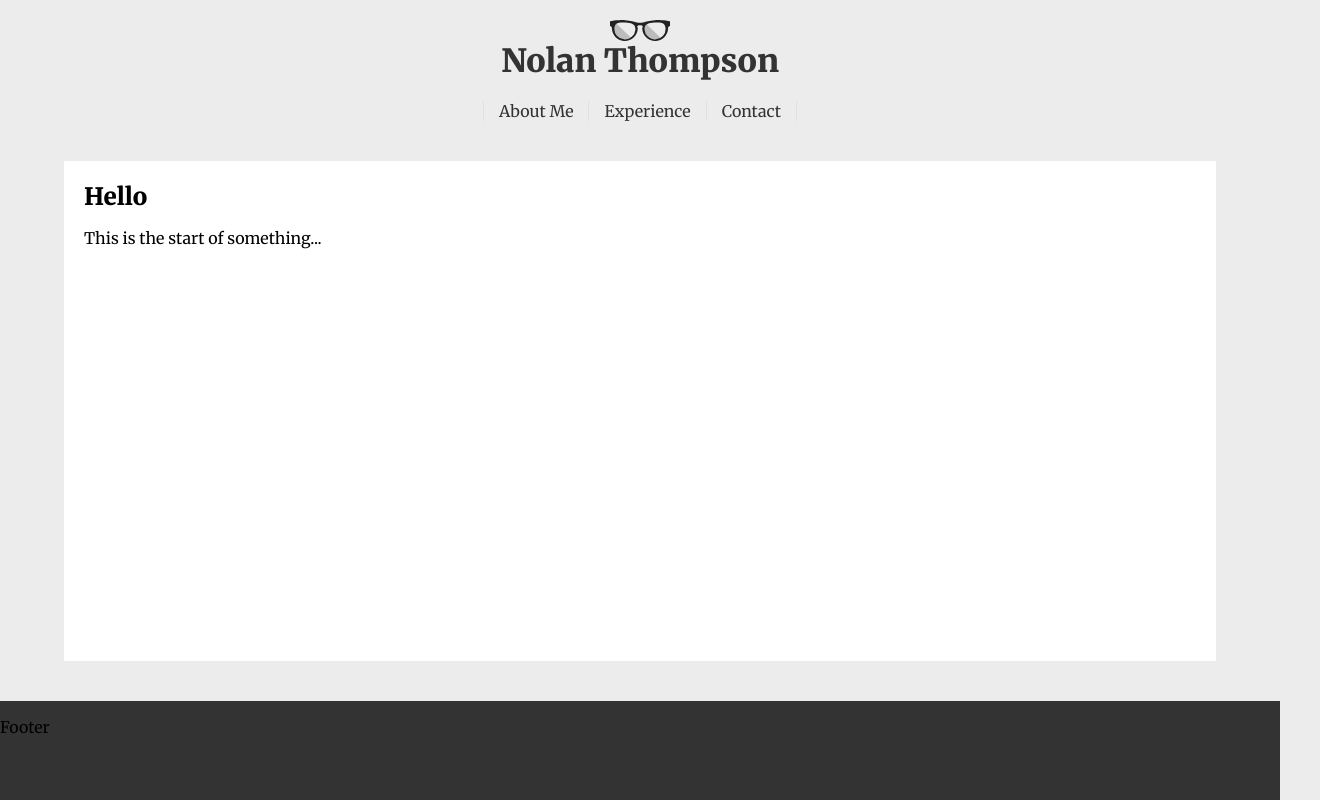
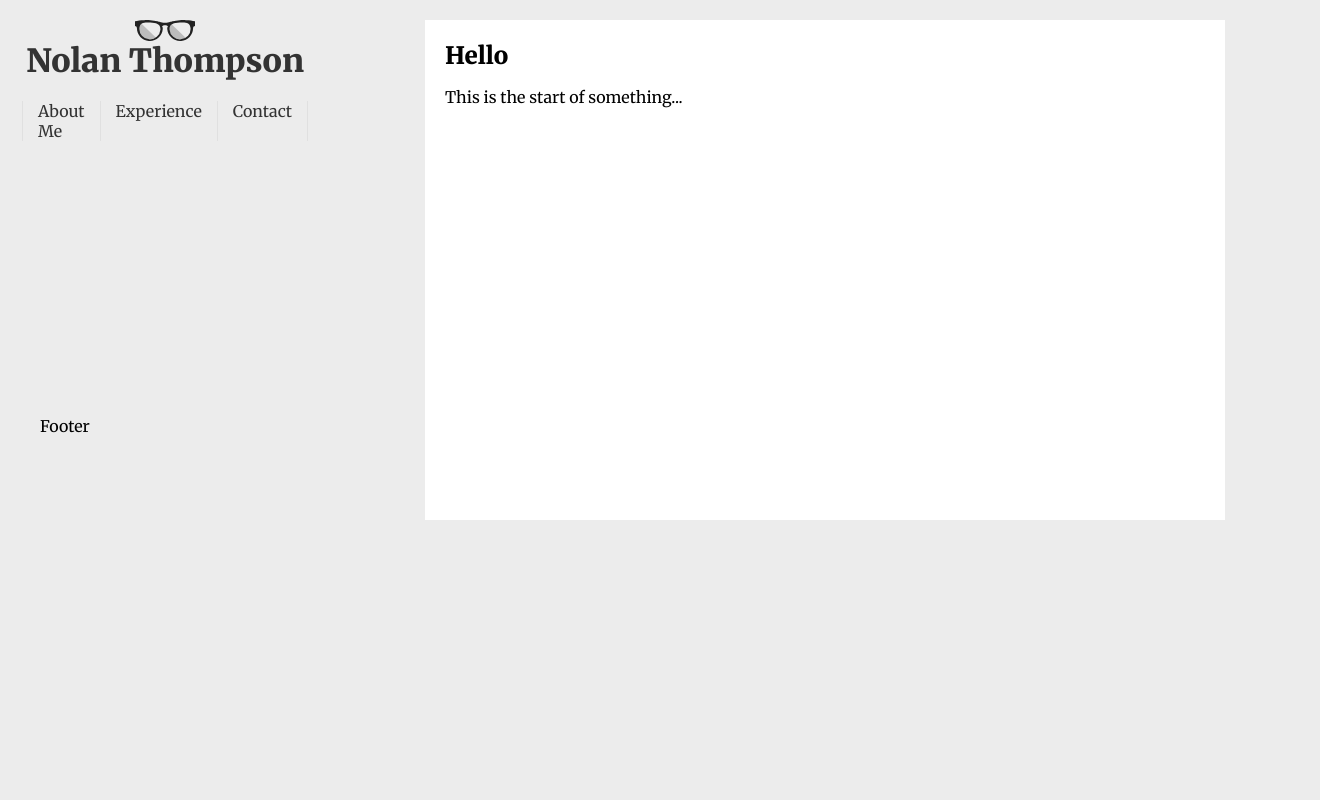
Before and after one commit to r3dscar3/React-Portfolio, a React app: page / in a window 1280 px wide. Shown: the top 800 px of the page, 1320 px wide, since content can reach past the window. Built offline with nearby package versions, Linux system fonts and the light colour scheme.

Commit message:
reverting changes

```diff
--- a/src/styles/app.scss
+++ b/src/styles/app.scss
@@ -19,9 +19,7 @@ body {
 #root {
 	position: relative;
 	margin: 0;
-	padding: 0;
-	width: 100%;
-	height: 100%;
+	padding: 0 40px;
 }
 
 h1,
@@ -43,28 +41,32 @@ a {
 }
 
 #wrapper {
-	width: 100%;
-	height: 100%;
+	display: grid;
+	width: 100vw;
+	height: 100vh;
+	grid: 2fr 1fr / 250px 1fr;
+	grid-column-gap: 40px;
 }
 
-header,
-footer {
-	width: 100%;
+header {
+	grid-area: 1 / 1 / 3 / 1;
 }
 
 .main-section {
-	background-color: #fff;
+	grid-area: 1 / 2 / 3 / 3;
 	flex: 1;
 	display: flex;
 	flex-direction: column;
+}
+
+.content {
+	background-color: #fff;
 	width: 100%;
-	max-width: 90%;
+	max-width: 800px;
 	margin: 20px auto;
 	min-height: 500px;
 }
 
 footer {
-	min-height: 200px;
-	background-color: #333;
-	margin-top: 40px;
+	grid-area: 2 / 1 / 3 / 2;
 }
--- a/src/views/components/header/styles.scss
+++ b/src/views/components/header/styles.scss
@@ -1,7 +1,6 @@
 @import '../../../styles/includes/_sass-includes';
 
 .header {
-	width: 100%;
 	display: flex;
 	align-items: center;
 	justify-content: center;
--- a/src/views/pages/home/styles.scss
+++ b/src/views/pages/home/styles.scss
@@ -1,7 +1,6 @@
 @import '../../../styles/includes/_sass-includes';
 
 .home-page {
-		width: 100%;
 		display: flex;
 		flex-direction: column;
 		padding: 20px;
```
